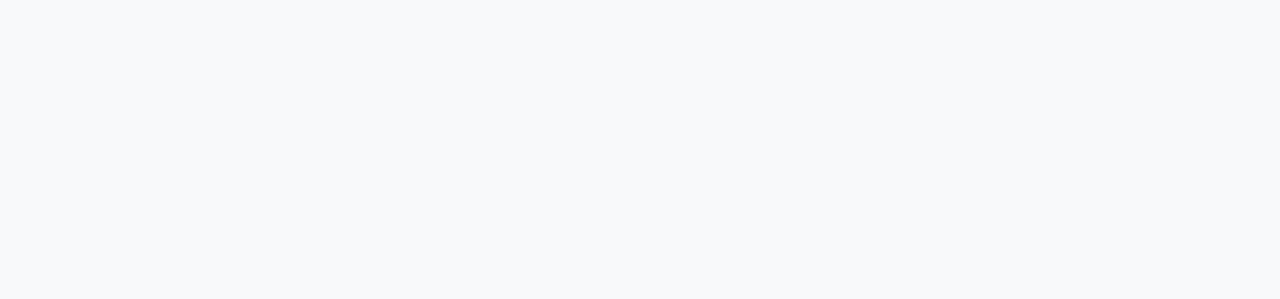
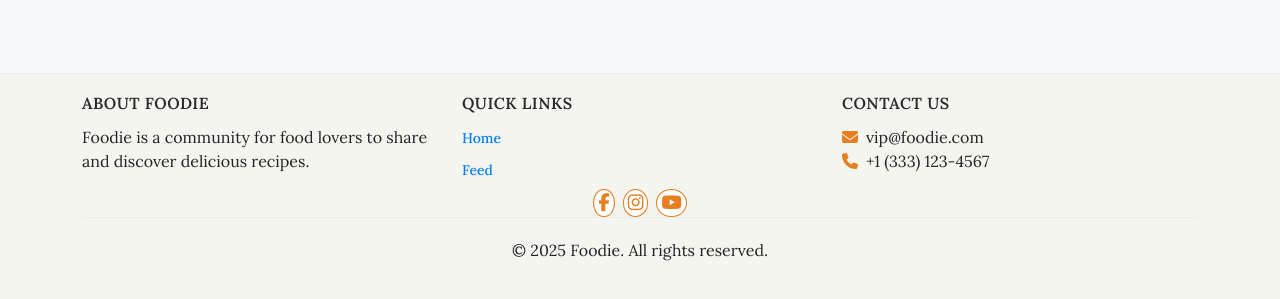
Before and after one commit to Mustafa-Vienna/foodie, a React (Create React App) app: page /feed in a window 1280 px wide. Shown: the part 498-797 px from the top of the page. Built offline with nearby package versions, Linux system fonts and the light colour scheme; no server answers.

Commit message:
Added sticky layout with mainContent and pageContainer, integrated Footer component and updated App.js structure

```diff
--- a/src/App.js
+++ b/src/App.js
@@ -2,6 +2,7 @@ import React from "react";
 import styles from './App.module.css';
 import sharedStyles from './styles/SharedStyles.module.css';
 import NavBar from './components/NavBar';
+import Footer from "./components/Footer";
 import { Container } from 'react-bootstrap';
 import { Routes, Route } from 'react-router-dom';
 import './api/axiosDefault';
@@ -20,6 +21,7 @@ function App() {
     <CurrentUserProvider>
       <div className={sharedStyles.pageContainer}>
         <NavBar />
+        <main className={sharedStyles.mainContent}>
           <Container className={styles.Main}>
             <div className={`${styles.Content} ${sharedStyles.contentContainer}`}>
               <Routes>
@@ -35,6 +37,8 @@ function App() {
               </Routes>
             </div>
           </Container>
+        </main>
+        <Footer />
       </div>
     </CurrentUserProvider>
   );
--- a/src/styles/SharedStyles.module.css
+++ b/src/styles/SharedStyles.module.css
@@ -99,6 +99,8 @@ body {
 .flexCenter {
   display: flex;
   align-items: center;
+  justify-content: center;
+  gap: var(--spacing-sm);
 }
 
 .flexSpaceBetween {
@@ -136,10 +138,17 @@ body {
   cursor: not-allowed;
 }
 
-/* Page Container */
+/* Page Container - Updated for Sticky Footer */
 .pageContainer {
+  display: flex;
+  flex-direction: column;
+  min-height: 100vh;
+}
+
+/* Main Content - New Class to Grow and Push Footer Down */
+.mainContent {
+  flex: 1;
   padding: var(--spacing-3xl) 0;
-  min-height: 100vh;
 }
 
 /* Card Patterns */
@@ -228,7 +237,7 @@ body {
 
 /* Social Stats Component */
 .socialStats {
-  display: flex; /* Updated to fix 'display: center' */
+  display: flex;
   align-items: center;
   justify-content: center;
   gap: var(--spacing-xl);
```
Lines whose indentation alone changed are shown as unchanged.
